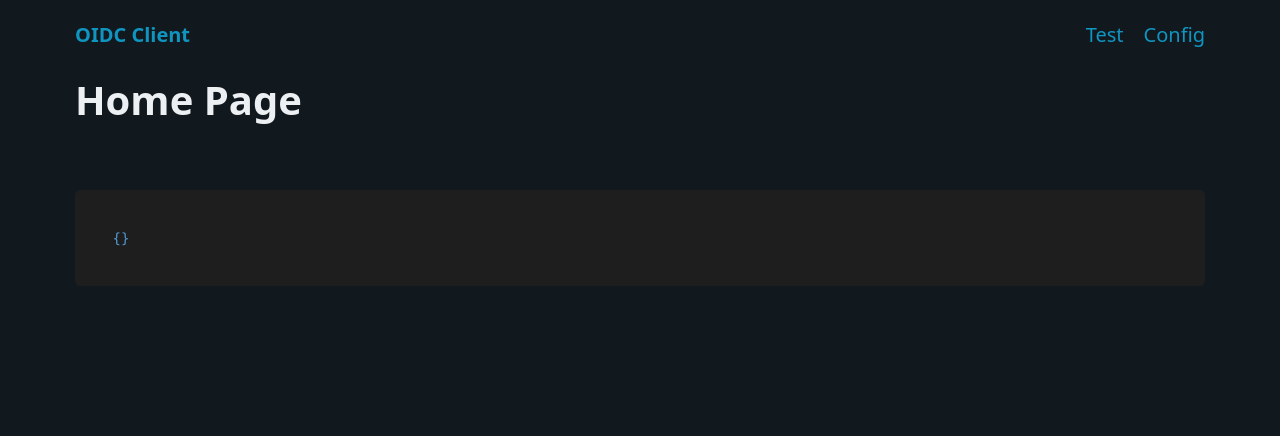
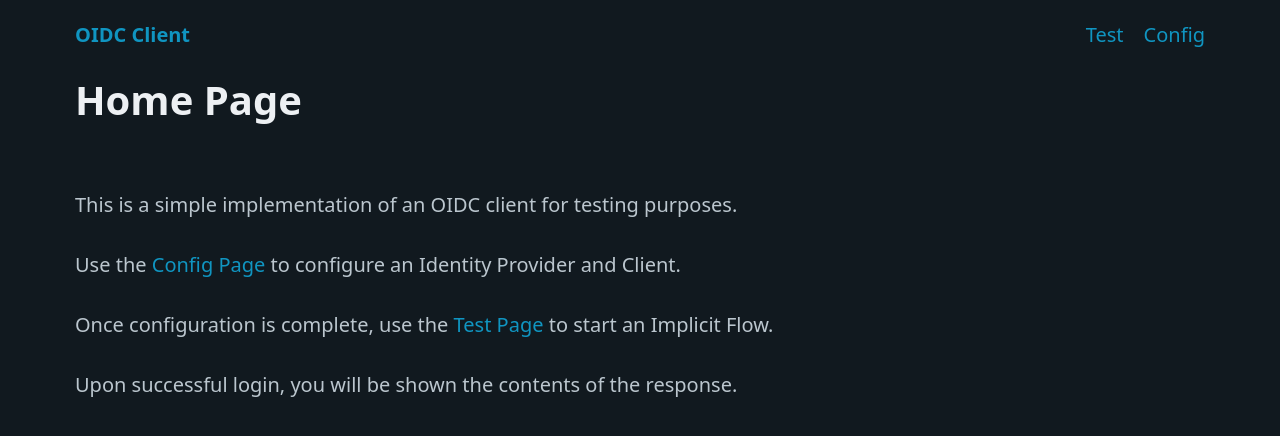
Before and after one commit to akaplan-legitscript/oidc-client, a React (Vite) app: page /#/ in a window 1280 px wide. Shown: the top 436 px of the page. Built offline with nearby package versions, Linux system fonts and the light colour scheme; no server answers.

Commit message:
basic instructions.

```diff
--- a/src/page/Home.jsx
+++ b/src/page/Home.jsx
@@ -1,13 +1,22 @@
-import { useParams } from "react-router";
-
-import JSONDisplay from "../components/JSONDisplay";
-
+import { Link } from "react-router-dom";
 const Home = () => {
-  const params = useParams();
   return (
     <section>
       <h1>Home Page</h1>
-      <JSONDisplay>{JSON.stringify(params, null, 2)}</JSONDisplay>
+      <p>
+        This is a simple implementation of an OIDC client for testing purposes.
+      </p>
+      <p>
+        Use the <Link to="/config">Config Page</Link> to configure an Identity
+        Provider and Client.
+      </p>
+      <p>
+        Once configuration is complete, use the{" "}
+        <Link to="/test">Test Page</Link> to start an Implicit Flow.
+      </p>
+      <p>
+        Upon successful login, you will be shown the contents of the response.
+      </p>
     </section>
   );
 };
```
